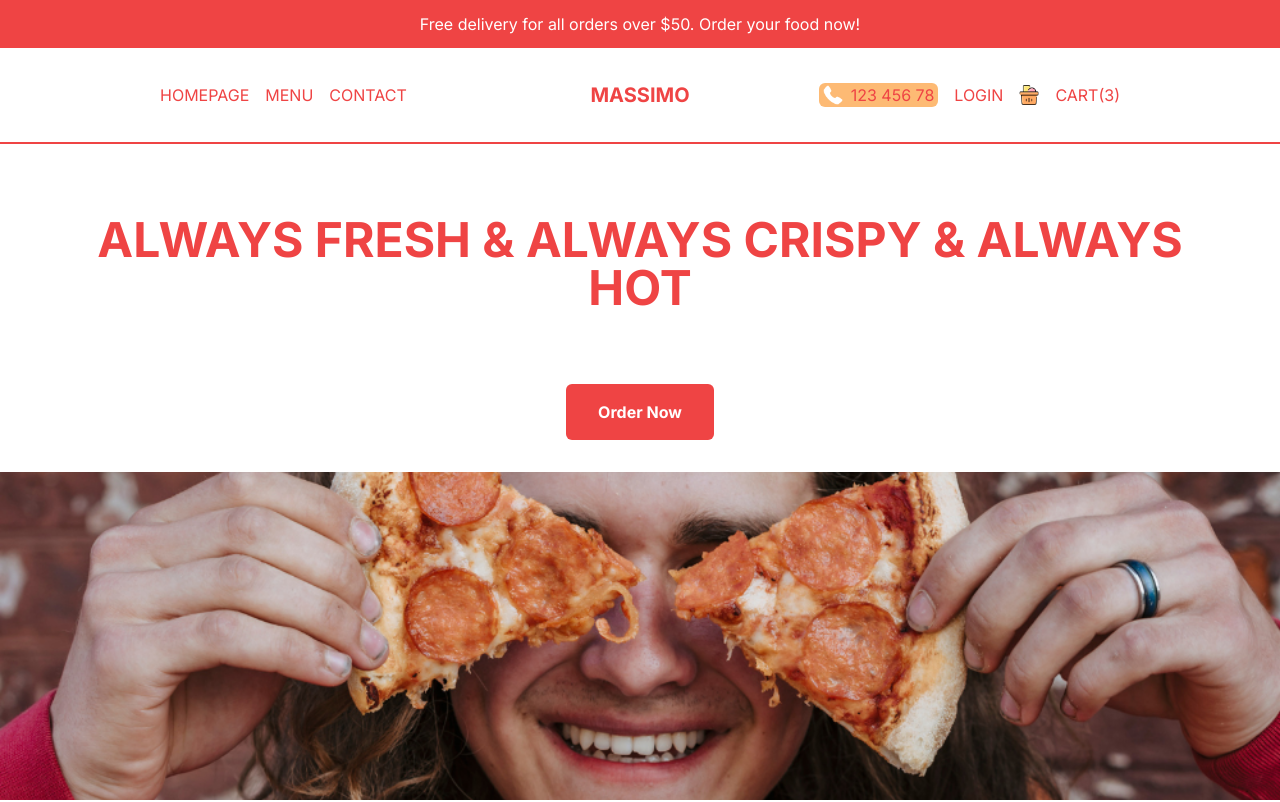
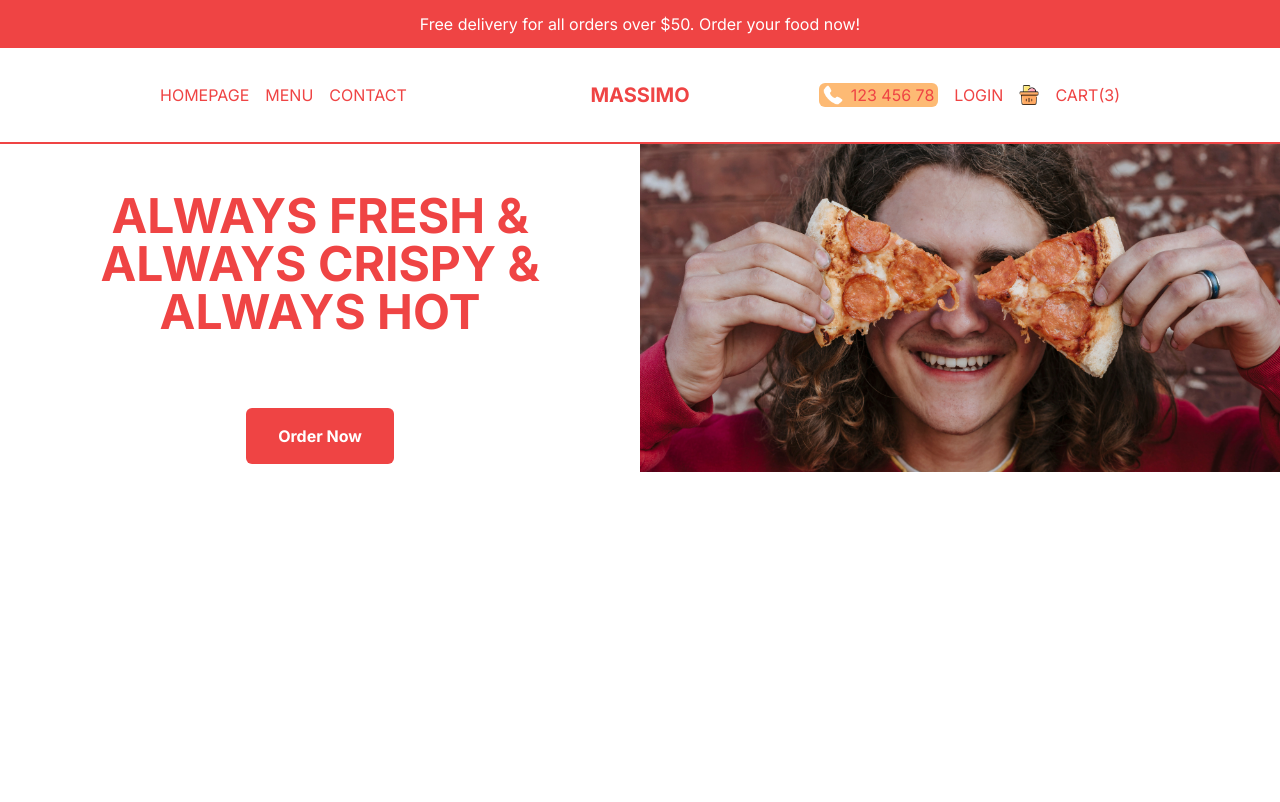
Before and after one commit to walass1980/FoodOrdering-fronend, a Next.js app: page / in a window 1280 px wide. Shown: the top 802 px of the page. Built offline with nearby package versions, Linux system fonts and the light colour scheme.

Commit message:
update slider

```diff
--- a/src/components/Slider.tsx
+++ b/src/components/Slider.tsx
@@ -32,7 +32,7 @@ const Slider = () => {
 //  },[])
 
   return (
-    <div className='flex flex-col h-[calc(100vh-6rem)] md:h-[calc(100vh-9rem)]'>
+    <div className='flex flex-col h-[calc(100vh-6rem)] md:h-[calc(100vh-9rem)] lg:flex-row'>
         {/*TEXT CONTAINER*/}
         <div className='h-1/2 flex items-center justify-center flex-col gap-8 text-red-500 font-bold'>
             <h1 className='text-center text-5xl uppercase p-4 md:p-10 md:6xl lg:7xl'>
```
